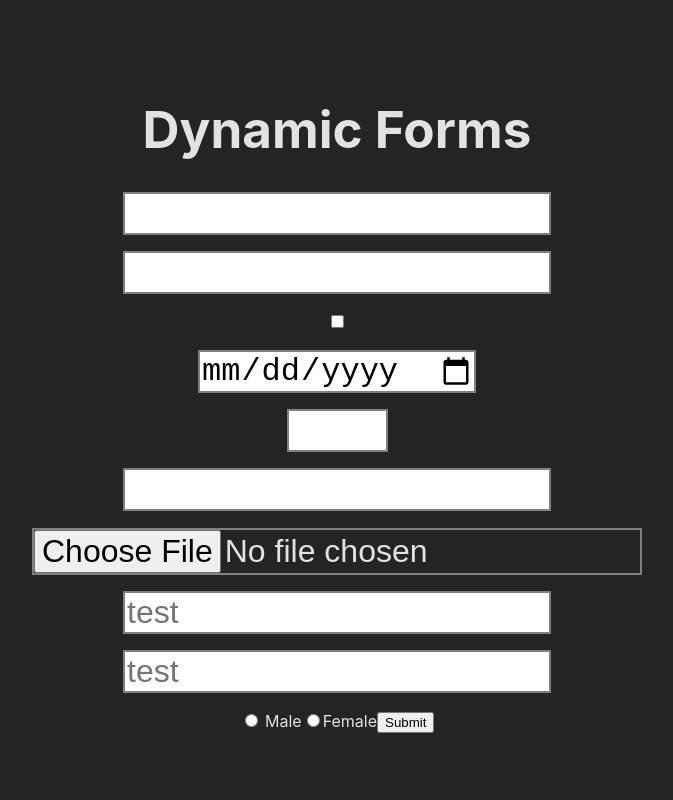
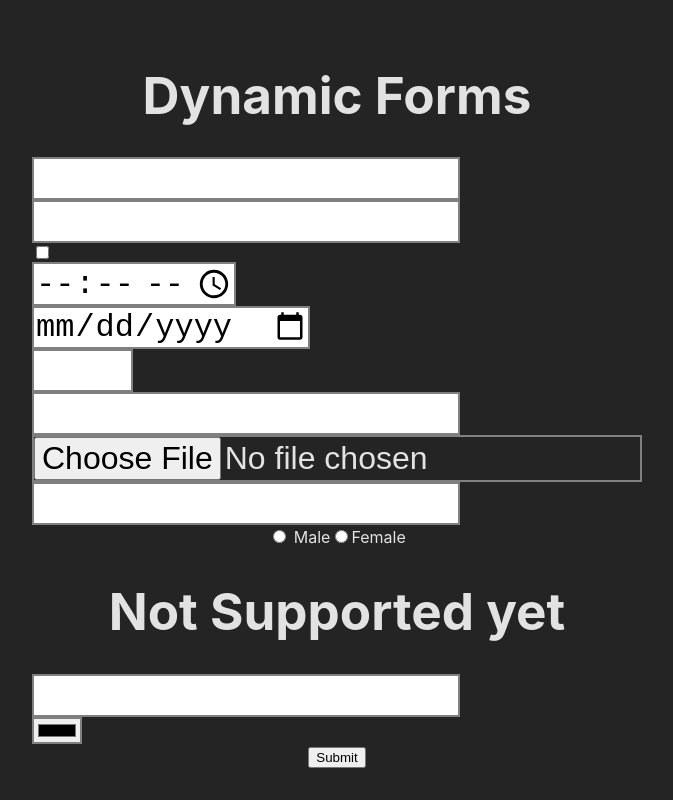
Before and after one commit to guilhermeUpToTask/react-typescript-form-validation, a React (Vite) app: page / in a window 1280 px wide. Shown: the whole page, without its empty margins (303-976 px from the left). Built offline with nearby package versions, Linux system fonts and the light colour scheme.

Commit message:
icons and form abstraction added

```diff
--- a/package.json
+++ b/package.json
@@ -11,7 +11,8 @@
   },
   "dependencies": {
     "react": "^18.2.0",
-    "react-dom": "^18.2.0"
+    "react-dom": "^18.2.0",
+    "react-icons": "^4.8.0"
   },
   "devDependencies": {
     "@types/react": "^18.0.28",
--- a/src/App.tsx
+++ b/src/App.tsx
@@ -4,31 +4,35 @@ import RadioInputWrapper from './Components/RadioInputWrapper';
 import Form from './Components/Form';
 function App() {
 
+  function onFormSubmit (e:React.FormEvent<HTMLFormElement>) {
+    const formData = new FormData(e.currentTarget);
+    console.log(Object.fromEntries(formData));
 
+  }
 
 
   return (
     <>
       <h1>Dynamic Forms</h1>
-      <form >
-        <DynamicInput name='name' required minLength={4} maxLength={10} />
+      <Form onSubmit={onFormSubmit}>
+      <DynamicInput name='name' required minLength={4} maxLength={10} />
         <DynamicInput type='email' name='email' validationMessage='Invalid Email Ex:name@email.com'
           pattern="^[a-zA-Z0-9!#$%&amp;'*+\/=?^_`\{\|\}~.\-]+@[a-zA-Z0-9\-]+(\.[a-zA-Z0-9\-]+)*$" autoComplete='email' required />
         <DynamicInput type='checkbox' value='check' required />
-
+        <DynamicInput type='time' name='time' required />
         <DynamicInput type='date' name='date' required />
         <DynamicInput type='number' name='number' min={1} max={'10'} required />
         <DynamicInput type='password' minLength={8} name='password' required />
         <DynamicInput type='file' name='file' accept='image/*, text/*' required />
-      </form>
+        <DynamicInput type='search' name='search' required />
+        <RadioInputWrapper name='gender' required>
+          <input type="radio" value="male" /> Male
+          <input type="radio" value="female" />Female
+        </RadioInputWrapper>
 
-      <Form >
-        <DynamicInput name='name' placeholder='test' required/>
-        <DynamicInput name='name2' placeholder='test' required/>
-        <RadioInputWrapper name='test'>
-          <input type="radio" name="gender" value="male" /> Male
-          <input type="radio" name="gender" value="female" />Female
-        </RadioInputWrapper>
+        <h1>Not Supported yet</h1>
+        <DynamicInput type='tel' name='tel' required />
+        <DynamicInput type='color' name='color' required />
       </Form>
     </>
   )
--- a/src/Components/DynamicInput/input.module.css
+++ b/src/Components/DynamicInput/input.module.css
@@ -1,6 +1,10 @@
 .Input{
     font-size: 2rem;
     border: 2px solid gray;
+    display: flex;
+    align-items: center;
+    justify-content: center;
+    flex-direction: column;
 }
 
 .Input:focus{
--- a/src/Components/DynamicInput/input.tsx
+++ b/src/Components/DynamicInput/input.tsx
@@ -2,6 +2,8 @@ import React from "react";
 import classes from "./input.module.css";
 import {IInputRef } from "./";
 import {forwardRef, useImperativeHandle} from 'react';
+import ValidMessage from "../UI/ValidMessage";
+import InvalidMesssage from "../UI/InvalidMesssage";
 
 interface IDynamicInputProps extends React.InputHTMLAttributes<HTMLInputElement> {
     validation: (el :HTMLInputElement) => { isValid: boolean, message: string },
@@ -18,10 +20,12 @@ const input =  function (props: IDynamicInputProps , ref: React.Ref<IInputRef>)
 
 
     const InputClasses = [classes.Input];
-    const MessageClasses = [classes.Message];
+ //   const MessageClasses = [classes.Message];
+
+    let MessageComponent = null;
     if (message) {
         InputClasses.push(isValid ? classes.InputValid : classes.InputInvalid);
-        MessageClasses.push(isValid ? classes.MessageValid : classes.MessageInvalid);
+        MessageComponent = isValid ? <ValidMessage message={message} /> : <InvalidMesssage message={message} />;
     }
 
     function validate() : boolean {
@@ -51,8 +55,6 @@ const input =  function (props: IDynamicInputProps , ref: React.Ref<IInputRef>)
         <>
             <input className={InputClasses.join(" ")}  value={value} ref={inputRef}
                 onChange={(e) => onChangeHandler(e)} onBlur={(e) => onBlurHandler(e)} {...restProps} />
-
-            <h1 className={MessageClasses.join(" ")}>{message}</h1>
         </>
 
     )
--- a/src/Components/Form/index.tsx
+++ b/src/Components/Form/index.tsx
@@ -1,13 +1,14 @@
-import React, { useCallback, useRef, useEffect } from 'react';
+import React, { useCallback, useRef } from 'react';
 import WrappingWithRef from '../../hoc/WrappingWithRef';
 import RadioInput from '../RadioInputWrapper';
 import DynamicInput from '../DynamicInput';
 
 interface DynamicFormProps {
   children: React.ReactNode;
+  onSubmit?: (e: React.FormEvent<HTMLFormElement>) => void;
 }
 
-const DynamicForm: React.FC<DynamicFormProps> = ({ children, ...restProps }) => {
+const DynamicForm: React.FC<DynamicFormProps> = ({ children, onSubmit, ...restProps }) => {
   const inputsRefs = useRef<any[]>([]);
 
 
@@ -30,17 +31,22 @@ const DynamicForm: React.FC<DynamicFormProps> = ({ children, ...restProps }) =>
 
   const newChilds = mapChildren();
 
-  function onSubmitHandler(e: React.FormEvent<HTMLFormElement>) {
+  function onSubmitHandler(e: React.FormEvent<HTMLFormElement>, onSubmit?: (e: React.FormEvent<HTMLFormElement>) => void) {
     e.preventDefault();
     console.log(inputsRefs.current);
+
+    let result: boolean = true;
     inputsRefs.current.forEach((inputRef) => {
-      if (inputRef.current)
-        inputRef.current.validate();
+      if (inputRef.current && !inputRef.current.validate())
+        result = false;
     });
+    if (result && onSubmit) {
+      onSubmit(e);
+    }
   }
 
   return (
-    <form {...restProps} noValidate onSubmit={onSubmitHandler}>
+    <form {...restProps} noValidate onSubmit={(onSubmit) ? (e) => onSubmitHandler(e, onSubmit) : onSubmitHandler}>
       {newChilds}
       <button type="submit">Submit</button>
     </form>
--- /dev/null
+++ b/src/Components/RadioInputWrapper/index.module.css
@@ -0,0 +1,9 @@
+.ErrorMessage{
+    color: red;
+    font-size: 1.5rem;
+    font-weight: bold;
+    display: flex;
+    align-items: center;
+    justify-content: center;
+    margin: 0;
+}
--- a/src/Components/RadioInputWrapper/index.tsx
+++ b/src/Components/RadioInputWrapper/index.tsx
@@ -1,26 +1,30 @@
 import React, { ReactElement, forwardRef, useState, useImperativeHandle } from "react";
+import InvalidMesssage from "../UI/InvalidMesssage";
 
 type RadioGroupProps = {
     children?: React.ReactNode,
     customMessage?: string,
     name?: string,
+    required?: boolean,
 };
 type RadioGroupRef = {
-    validate: () => void;
+    validate: () => boolean;
 };
 
 
 
-const RadioGroup = (props: RadioGroupProps, ref: React.Ref<RadioGroupRef>) :  ReactElement=> {
+const RadioGroup = (props: RadioGroupProps, ref: React.Ref<RadioGroupRef>): ReactElement => {
     const newChilds: React.ReactNode[] = [];
     const [selectedValue, setSelectedValue] = useState('');
     const [errorMessage, setErrorMessage] = useState('');
 
     function validate() {
-        if (selectedValue === '') {
+        if (selectedValue === '' && props.required) {
             setErrorMessage(props.customMessage ? props.customMessage : ' Please select a value');
-        }else{
+            return false;
+        } else {
             setErrorMessage('');
+            return true;
         }
     }
 
@@ -29,14 +33,15 @@ const RadioGroup = (props: RadioGroupProps, ref: React.Ref<RadioGroupRef>) :  Re
     }));
 
 
-    if (props.children) {
+    if (props.children && props.required) {
         React.Children.map(props.children, (child) => {
             if (React.isValidElement(child) && child.type === 'input' && child.props.type === 'radio') {
                 newChilds.push(
                     React.cloneElement<any>(child, {
                         onChange: () => setSelectedValue(child.props.value),
                         checked: child.props.value === selectedValue,
-                            key: child.props.value
+                        key: child.props.value,
+                        name: props.name
                     })
                 );
             }
@@ -45,10 +50,11 @@ const RadioGroup = (props: RadioGroupProps, ref: React.Ref<RadioGroupRef>) :  Re
             }
         })
     };
+    console.log(newChilds);
     return (
         <>
-            {newChilds}
-            {errorMessage}
+            {(newChilds.length > 0) ? newChilds : props.children}
+            {errorMessage ? <InvalidMesssage message={errorMessage} /> : null}
         </>
     )
 }
--- /dev/null
+++ b/src/Components/UI/InvalidMesssage/index.module.css
@@ -0,0 +1,9 @@
+.Invalid{
+    color: red;
+    font-size: 1.5rem;
+    font-weight: bold;
+    display: flex;
+    align-items: center;
+    justify-content: center;
+    margin: 0;
+}
--- /dev/null
+++ b/src/Components/UI/InvalidMesssage/index.tsx
@@ -0,0 +1,13 @@
+import {BiErrorCircle} from 'react-icons/bi';
+import classes from './index.module.css';
+interface  IInvalidProps {
+    message: string;
+}
+
+export default function (props : IInvalidProps) {
+    return (
+        <p className={classes.Invalid}>
+            <BiErrorCircle /> {props.message}
+        </p>
+    )
+}
--- /dev/null
+++ b/src/Components/UI/ValidMessage/index.module.css
@@ -0,0 +1,9 @@
+.Valid {
+    color: green;
+    font-size: 1.5rem;
+    font-weight: bold;
+    display: flex;
+    align-items: center;
+    justify-content: center;
+    margin: 0;
+}
--- /dev/null
+++ b/src/Components/UI/ValidMessage/index.tsx
@@ -0,0 +1,13 @@
+import {BiCheckCircle} from 'react-icons/bi';
+import classes from './index.module.css';
+interface  IValidProps {
+    message: string;
+}
+
+export default function (props : IValidProps) {
+    return (
+        <p className={classes.Valid}>
+            <BiCheckCircle /> {props.message}
+        </p>
+    )
+}
```
Also changed, not shown: 1 other file (tests, documents, lock files or other folders). Lines whose indentation alone changed are shown as unchanged.
